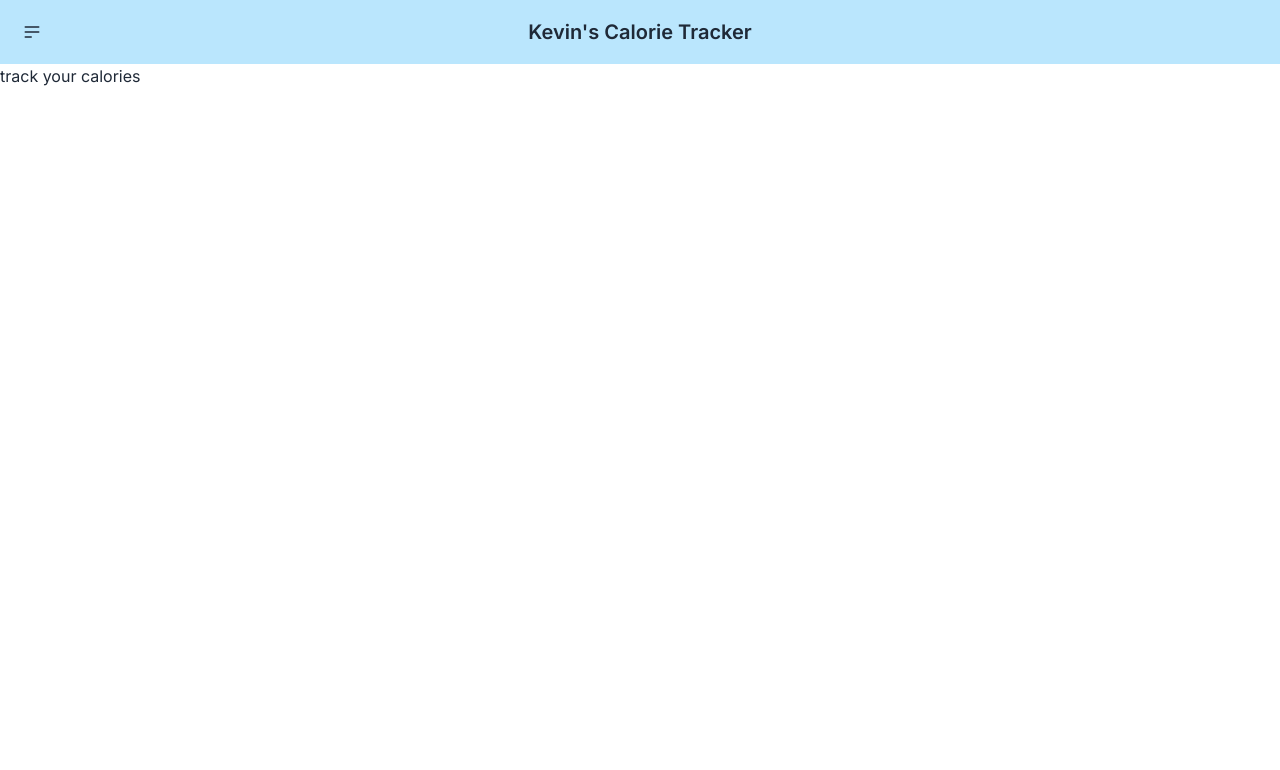
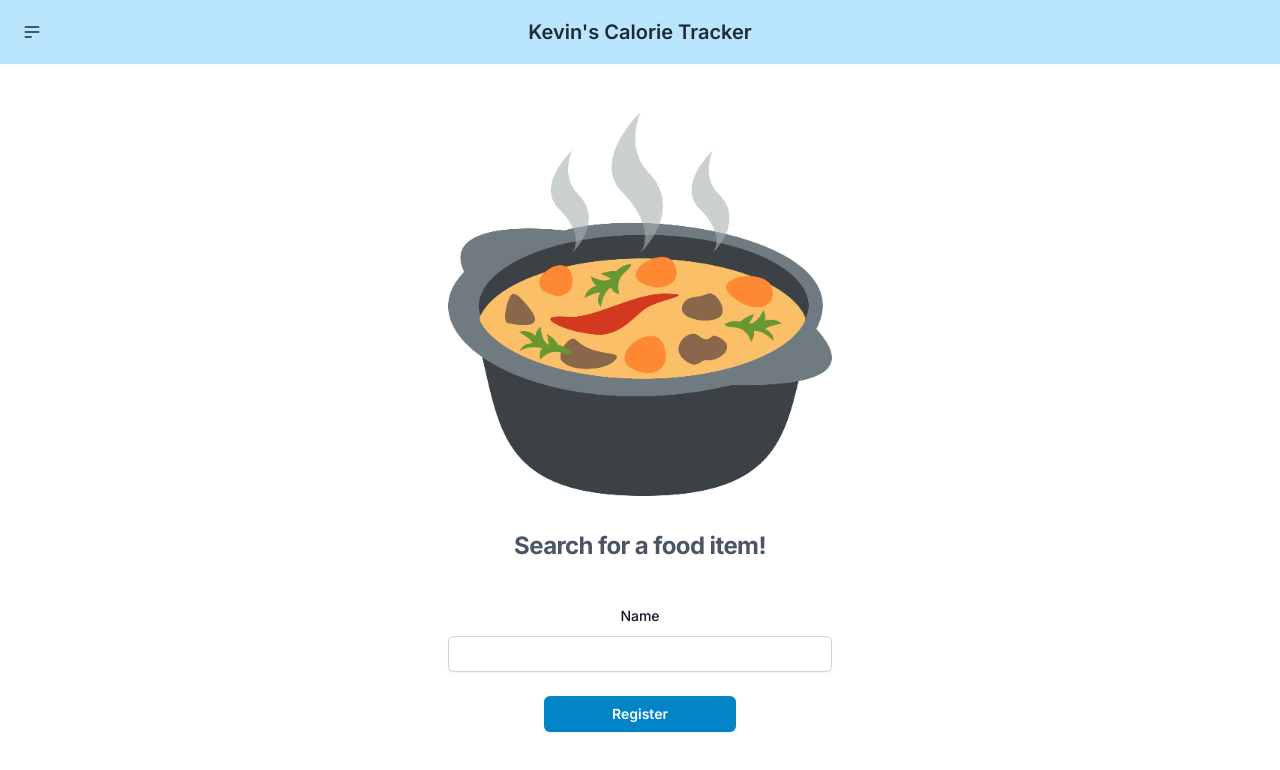
Before and after one commit to pkkhvu/fitkevin, a Next.js app: page /trackYourCalories in a window 1280 px wide. Shown: the top 770 px of the page. Built offline with nearby package versions, Linux system fonts and the light colour scheme; no server answers.

Commit message:
made navbar dynamic

```diff
--- a/app/(site)/trackYourCalories/page.tsx
+++ b/app/(site)/trackYourCalories/page.tsx
@@ -1,7 +1,77 @@
-import React from "react";
+"use client";
 
-const page = () => {
-  return <div>track your calories</div>;
-};
+import { useState, useEffect } from "react";
+import axios from "axios";
+import { toast } from "react-hot-toast";
+import Image from "next/image";
+import { useRouter } from "next/navigation";
 
-export default page;
+export default function TrackYourCalories() {
+  const router = useRouter();
+
+  const [data, setData] = useState({
+    name: "",
+  });
+
+  const registerFoodItem = async (e) => {
+    e.preventDefault();
+    axios
+      .post("/api/foodItem", data)
+      .then(() => toast.success("Your food has been added!"))
+      .catch(() => toast.error("Something went wrong!"));
+    setData({ name: "" });
+  };
+
+  return (
+    <>
+      <div className="flex min-h-full flex-1 flex-col justify-center px-6 py-12 lg:px-8">
+        <div className="sm:mx-auto sm:w-full sm:max-w-sm">
+          <Image
+            className="mx-auto h-30 w-auto"
+            src="/food.png"
+            alt="logo"
+            width={100}
+            height={100}
+          />
+          <h2 className="mt-8 text-center text-2xl font-bold leading-9 tracking-tight text-gray-600">
+            Search for a food item!
+          </h2>
+        </div>
+
+        <div className="mt-10 sm:mx-auto sm:w-full sm:max-w-sm">
+          <form className="space-y-6" onSubmit={registerFoodItem}>
+            <div>
+              <label
+                htmlFor="name"
+                className="text-center block text-sm font-medium leading-6 text-gray-900"
+              >
+                Name
+              </label>
+              <div className="mt-2">
+                <input
+                  id="name"
+                  name="name"
+                  type="name"
+                  autoComplete="name"
+                  required
+                  value={data.name}
+                  onChange={(e) => setData({ ...data, name: e.target.value })}
+                  className="block w-full rounded-md border-0 py-1.5 text-gray-900 shadow-sm ring-1 ring-inset ring-gray-300 placeholder:text-gray-400 focus:ring-2 focus:ring-inset focus:ring-sky-600 sm:text-sm sm:leading-6"
+                />
+              </div>
+            </div>
+
+            <div className="flex justify-center">
+              <button
+                type="submit"
+                className="flex w-6/12 justify-center rounded-md bg-sky-600 px-3 py-1.5 text-sm font-semibold leading-6 text-white shadow-sm hover:bg-sky-500 focus-visible:outline focus-visible:outline-2 focus-visible:outline-offset-2 focus-visible:outline-sky-600"
+              >
+                Register
+              </button>
+            </div>
+          </form>
+        </div>
+      </div>
+    </>
+  );
+}
--- /dev/null
+++ b/app/api/foodItem/route.tsx
@@ -0,0 +1,34 @@
+import bcrypt from "bcrypt";
+import prisma from "../../../lib/auth";
+import { NextResponse } from "next/server";
+
+export async function POST(request) {
+  const body = await request.json();
+  const { name, email, password } = body;
+
+  if (!name || !email || !password) {
+    return new NextResponse("Missing Fields", { status: 400 });
+  }
+
+  const exist = await prisma.user.findUnique({
+    where: {
+      email,
+    },
+  });
+
+  if (exist) {
+    throw new Error("Email already exists");
+  }
+
+  const hashedPassword = await bcrypt.hash(password, 10);
+
+  const user = await prisma.user.create({
+    data: {
+      name,
+      email,
+      hashedPassword,
+    },
+  });
+
+  return NextResponse.json(user);
+}
--- a/app/components/Navbar.tsx
+++ b/app/components/Navbar.tsx
@@ -44,7 +44,11 @@ const Navbar = () => {
       </div>
       <div className="navbar-center">
         <a className="btn btn-ghost text-xl">
-          <Link href="/">Kevin's Calorie Tracker</Link>
+          {session?.status === "authenticated" ? (
+            <Link href="/dashboard">Kevin's Calorie Tracker</Link>
+          ) : (
+            <Link href="/">Kevin's Calorie Tracker</Link>
+          )}
         </a>
       </div>
       <div className="navbar-end">
```
Also changed, not shown: public/food.png (added), 1 other file (tests, documents, lock files or other folders).
